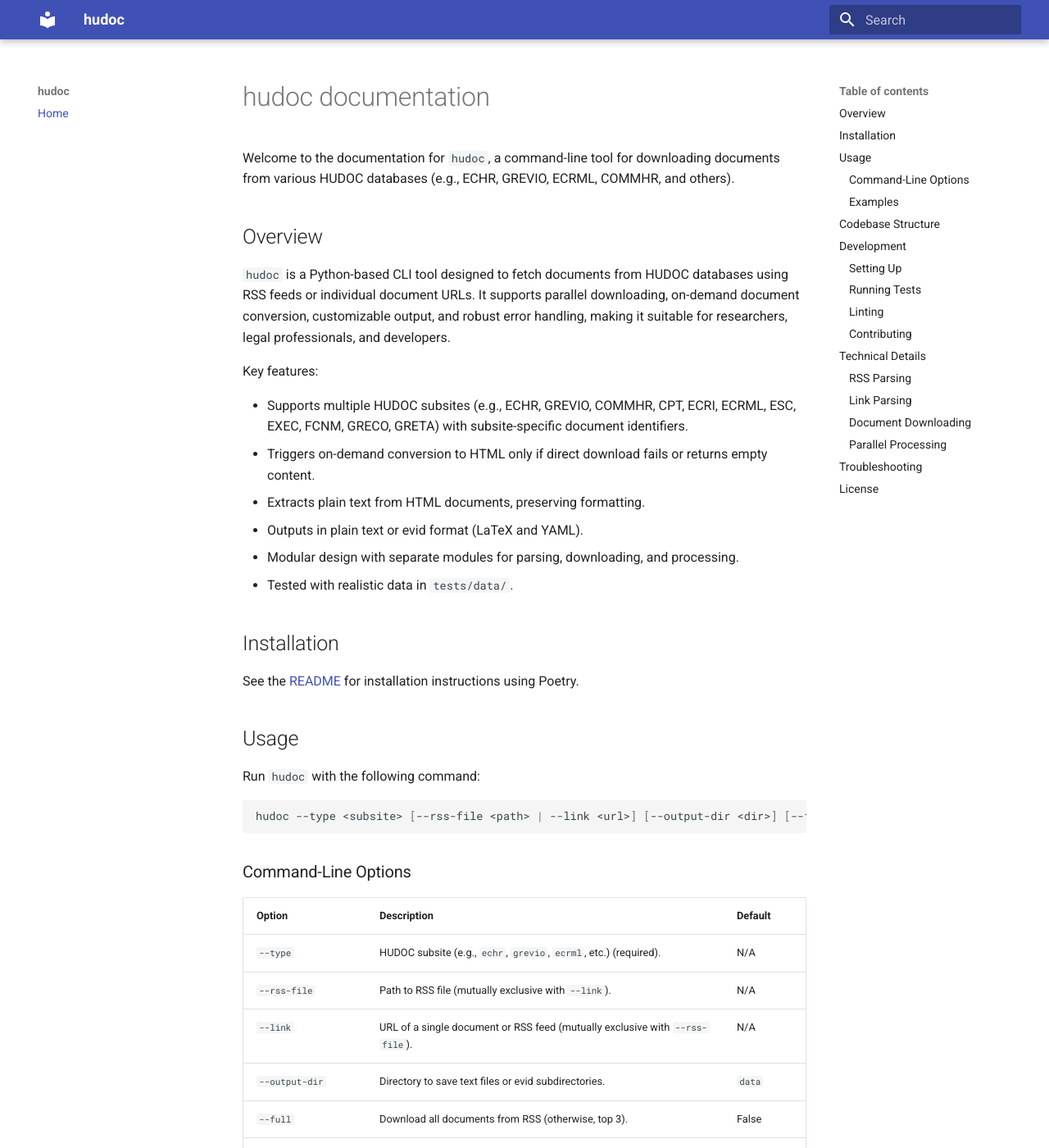
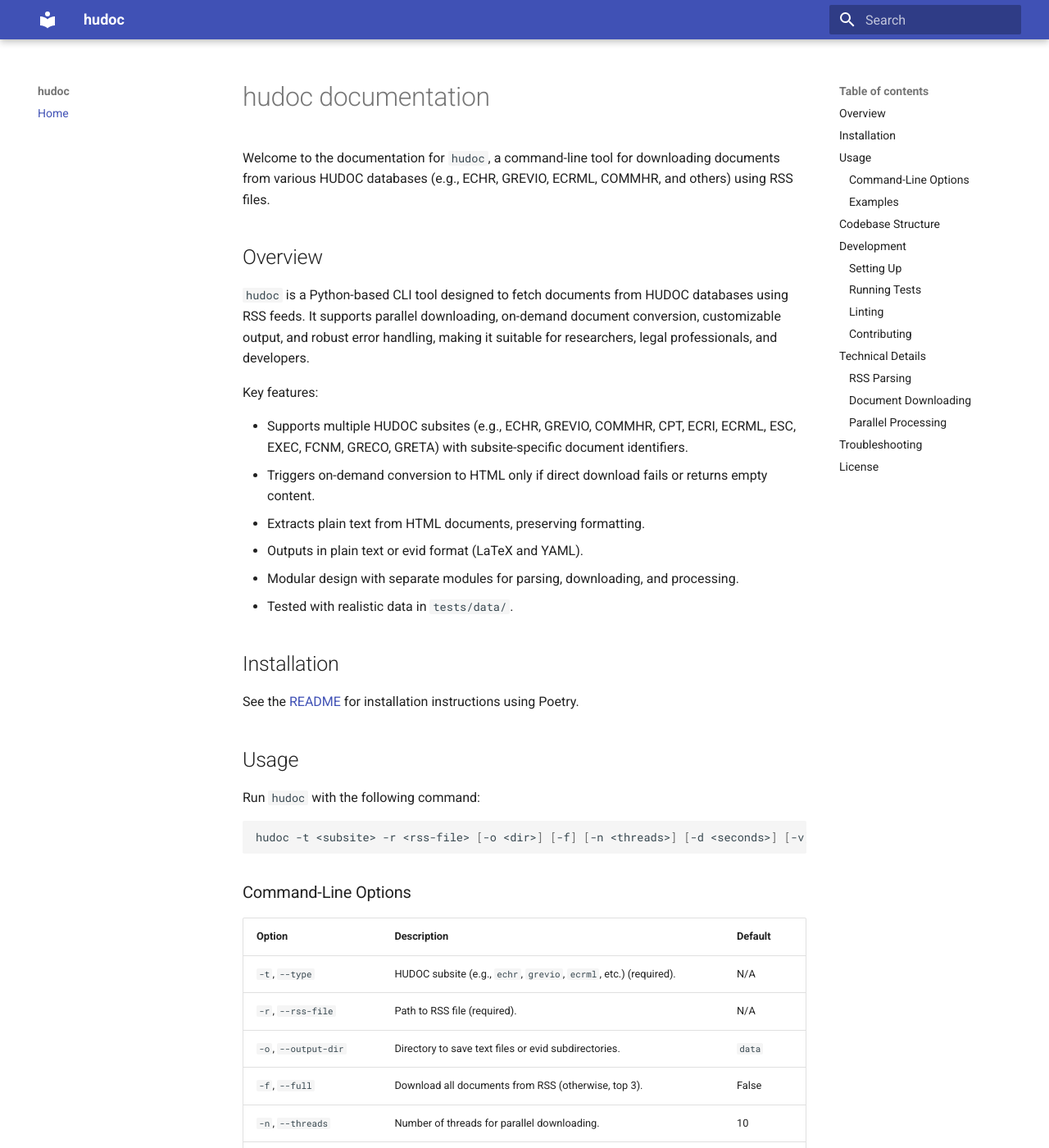
Before and after one commit to evidlabel/hudoc, an MkDocs documentation site: the page built from docs/index.md, in a window 1280 px wide and 1400 px high. Shown: the whole window at 82% size. Built offline with MkDocs 1.6.1 and Material for MkDocs 9.7.7, drawn with Linux system fonts in a browser that asks for light colours; some of the changed text lies outside the part shown.

Commit message:
move to click, remove feed processing, only rss file

````diff
--- a/docs/index.md
+++ b/docs/index.md
@@ -1,10 +1,10 @@
 # hudoc documentation
 
-Welcome to the documentation for `hudoc`, a command-line tool for downloading documents from various HUDOC databases (e.g., ECHR, GREVIO, ECRML, COMMHR, and others).
+Welcome to the documentation for `hudoc`, a command-line tool for downloading documents from various HUDOC databases (e.g., ECHR, GREVIO, ECRML, COMMHR, and others) using RSS files.
 
 ## Overview
 
-`hudoc` is a Python-based CLI tool designed to fetch documents from HUDOC databases using RSS feeds or individual document URLs. It supports parallel downloading, on-demand document conversion, customizable output, and robust error handling, making it suitable for researchers, legal professionals, and developers.
+`hudoc` is a Python-based CLI tool designed to fetch documents from HUDOC databases using RSS feeds. It supports parallel downloading, on-demand document conversion, customizable output, and robust error handling, making it suitable for researchers, legal professionals, and developers.
 
 Key features:
 
@@ -24,22 +24,21 @@ See the [README](../README.md#installation) for installation instructions using
 Run `hudoc` with the following command:
 
 ```bash
-hudoc --type <subsite> [--rss-file <path> | --link <url>] [--output-dir <dir>] [--full] [--threads <n>] [--conversion-delay <seconds>] [--verbose] [--evid]
+hudoc -t <subsite> -r <rss-file> [-o <dir>] [-f] [-n <threads>] [-d <seconds>] [-v] [-e]
 ```
 
 ### Command-Line Options
 
 | Option                | Description                                                                 | Default         |
 |-----------------------|-----------------------------------------------------------------------------|-----------------|
-| `--type`              | HUDOC subsite (e.g., `echr`, `grevio`, `ecrml`, etc.) (required).            | N/A             |
-| `--rss-file`          | Path to RSS file (mutually exclusive with `--link`).                         | N/A             |
-| `--link`              | URL of a single document or RSS feed (mutually exclusive with `--rss-file`). | N/A             |
-| `--output-dir`        | Directory to save text files or evid subdirectories.                         | `data`          |
-| `--full`              | Download all documents from RSS (otherwise, top 3).                          | False           |
-| `--threads`           | Number of threads for parallel downloading (RSS only).                       | 10              |
-| `--conversion-delay`  | Delay (seconds) after triggering document conversion if direct download fails. | 2.0           |
-| `--verbose`           | Enable detailed logging.                                                     | False           |
-| `--evid`              | Save output in evid format (LaTeX and YAML) instead of plain text.           | False           |
+| `-t`, `--type`        | HUDOC subsite (e.g., `echr`, `grevio`, `ecrml`, etc.) (required).            | N/A             |
+| `-r`, `--rss-file`    | Path to RSS file (required).                                                | N/A             |
+| `-o`, `--output-dir`  | Directory to save text files or evid subdirectories.                         | `data`          |
+| `-f`, `--full`        | Download all documents from RSS (otherwise, top 3).                          | False           |
+| `-n`, `--threads`     | Number of threads for parallel downloading.                                  | 10              |
+| `-d`, `--conversion-delay` | Delay (seconds) after triggering document conversion if direct download fails. | 2.0         |
+| `-v`, `--verbose`     | Enable detailed logging.                                                     | False           |
+| `-e`, `--evid`        | Save output in evid format (LaTeX and YAML) instead of plain text.           | False           |
 
 ### Examples
 
@@ -53,9 +52,9 @@ The `hudoc` codebase is organized for modularity and maintainability:
 - **src/hudoc/utils.py**: Contains functions for fetching (`get_document_text`), triggering conversion (`trigger_document_conversion`), and saving (`save_text`, `save_evid`) document content.
 - **src/hudoc/core/**:
   - **constants.py**: Defines subsite configurations (URLs, document ID keys, library codes).
-  - **parser.py**: Parses RSS files (`parse_rss_file`) and document links (`parse_link`).
+  - **parser.py**: Parses RSS files (`parse_rss_file`).
   - **downloader.py**: Downloads and saves documents (`download_document`).
-  - **processor.py**: Processes RSS files (`process_rss`), RSS URLs (`process_rss_link`), and single links (`process_link`).
+  - **processor.py**: Processes RSS files (`process_rss`).
 - **tests/**: Contains unit tests and sample data in `tests/data/`.
 
 ## Development
@@ -77,11 +76,10 @@ pytest
 Tests use pre-downloaded RSS and HTML files in `tests/data/` to simulate real-world inputs. HTTP requests are mocked using `requests-mock` to avoid live API calls. The test suite covers:
 
 - RSS parsing (`test_parse_rss_file_echr`, `test_parse_rss_file_grevio`).
-- Link parsing (`test_parse_link_echr`, `test_parse_link_grevio`, `test_parse_link_generic`).
 - RSS processing (`test_process_rss_echr`).
 - Utility functions (`test_get_document_text`, `test_save_text_echr`, `test_save_text_grevio`, `test_save_evid_echr`).
 
-Note: Some subsite-specific tests (e.g., GREVIO link processing) are currently skipped due to ongoing validation of real-world link formats.
+Note: Some subsite-specific tests (e.g., GREVIO processing) are currently skipped due to ongoing validation of real-world RSS formats.
 
 ### Linting
 
@@ -105,17 +103,13 @@ Follow the [contributing guidelines](../README.md#contributing) to submit pull r
 
 The `parse_rss_file` function uses `xml.etree.ElementTree` to parse RSS feeds, extracting subsite-specific document IDs (e.g., `itemid` for ECHR, `greviosectionid` for GREVIO, `ecrmlid` for ECRML) from link fragments. It handles malformed XML and missing fields gracefully.
 
-### Link Parsing
-
-The `parse_link` function extracts document IDs from URL fragments, normalizing JSON data and handling both list and string formats for IDs.
-
 ### Document Downloading
 
 Documents are fetched using `requests` by first attempting a direct download. If the direct download fails (e.g., HTTP error) or returns empty content, the `trigger_document_conversion` function sends a request to the RSS link URL to initiate HTML conversion, followed by a configurable delay. Text is parsed with `BeautifulSoup` from `<p>`, `<li>`, `<h1>`, `<h2>`, and `<h3>` elements and saved with metadata (title, description) in plain text or evid format.
 
 ### Parallel Processing
 
-RSS processing uses `ThreadPoolExecutor` for parallel downloads, with a configurable thread count (default: 10). Single document downloads are sequential.
+RSS processing uses `ThreadPoolExecutor` for parallel downloads, with a configurable thread count (default: 10).
 
 ## Troubleshooting
 
--- a/pyproject.toml
+++ b/pyproject.toml
@@ -12,6 +12,7 @@ python = "^3.9"
 requests = "^2.32.3"
 beautifulsoup4 = "^4.12.3"
 pyyaml = "^6.0.2"
+click = "^8.1.7"
 
 [tool.poetry.group.dev.dependencies]
 pytest = "^7.4.0"
````
Also changed, not shown: README.md (+29 -29 lines), 4 other files.
